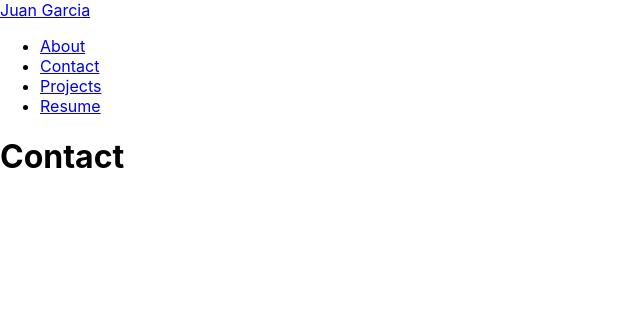
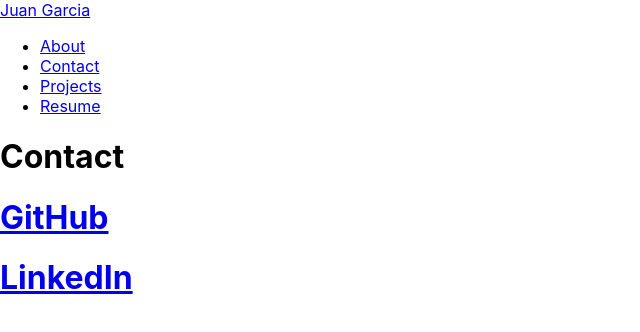
Before and after one commit to juanm98/react-portfolio, a React (Create React App) app: page /contact in a window 1280 px wide. Shown: the top 332 px of the page, without its empty margins (0-640 px from the left). Built offline with nearby package versions, Linux system fonts and the light colour scheme.

Commit message:
Stub up Contact

```diff
--- a/src/pages/Contact.jsx
+++ b/src/pages/Contact.jsx
@@ -1,6 +1,10 @@
 function Contact() {
   return (
+    <>
       <h1>Contact</h1>
+      <h1><a href="https://github.com/juanm98">GitHub</a></h1>
+      <h1><a href="https://www.linkedin.com/in/juan-grullon/">LinkedIn</a></h1>
+    </>
   )
 }
 
--- a/src/pages/Home.jsx
+++ b/src/pages/Home.jsx
@@ -4,7 +4,6 @@
       <h1>Juan Garcia</h1>
       <h1>Software Engineer</h1>
       <img id="home" src="smilingdogo.jpeg" alt="placeholder" />
-      <h1><a href="https://github.com/juanm98">My GitHub</a></h1>
     </>
   )
 }
```
